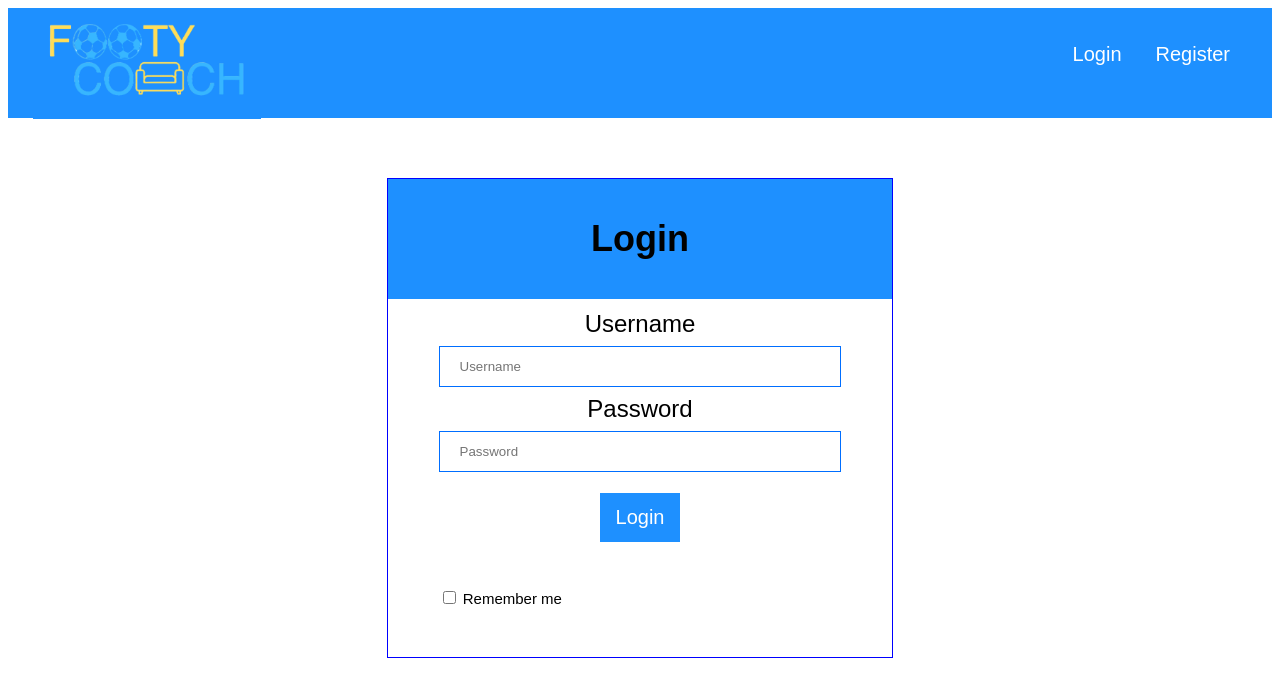
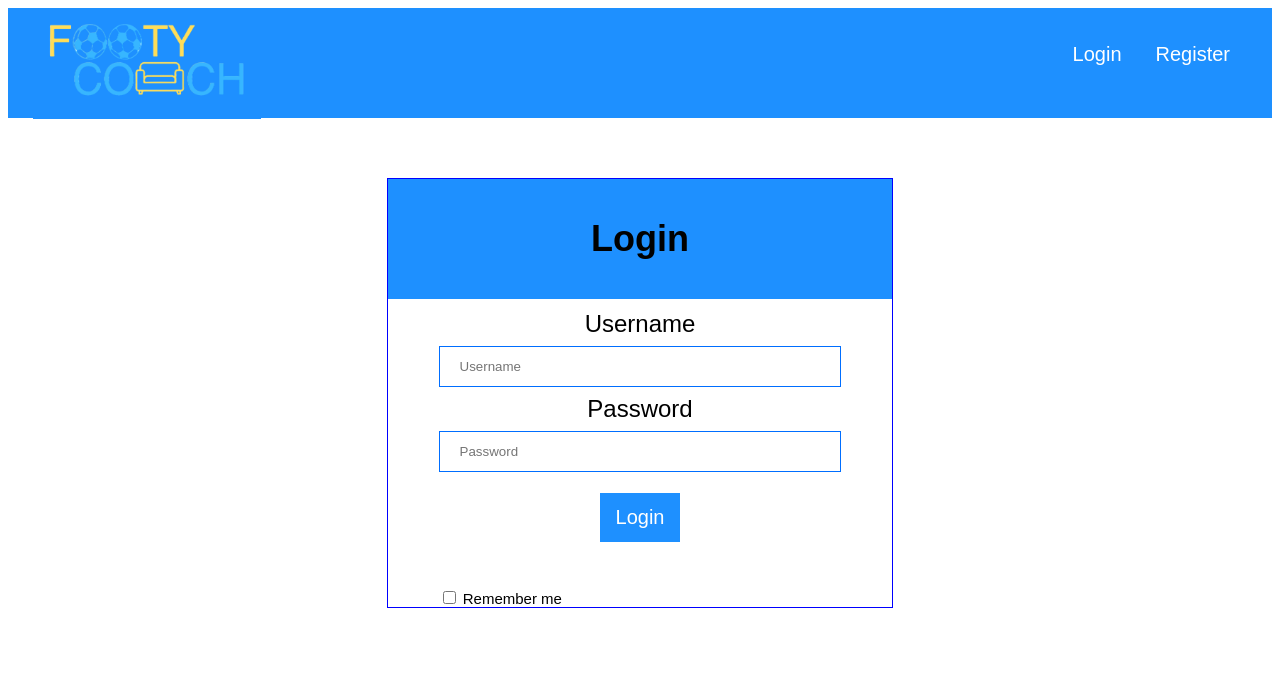
Before and after one commit to FerdiHS/footycouch, a React (Create React App) app in the folder frontend/: page /login in a window 1280 px wide. Shown: the top 696 px of the page. Built offline with nearby package versions, Linux system fonts and the light colour scheme.

Commit message:
Update styles.css

```diff
--- a/frontend/src/styles.css
+++ b/frontend/src/styles.css
@@ -8,7 +8,6 @@ autoRight {
 }
 .box {
   width: 40%;
-  height: 80%;
   align-items: center;
   text-align: center;
   border: 1px solid blue;
```
